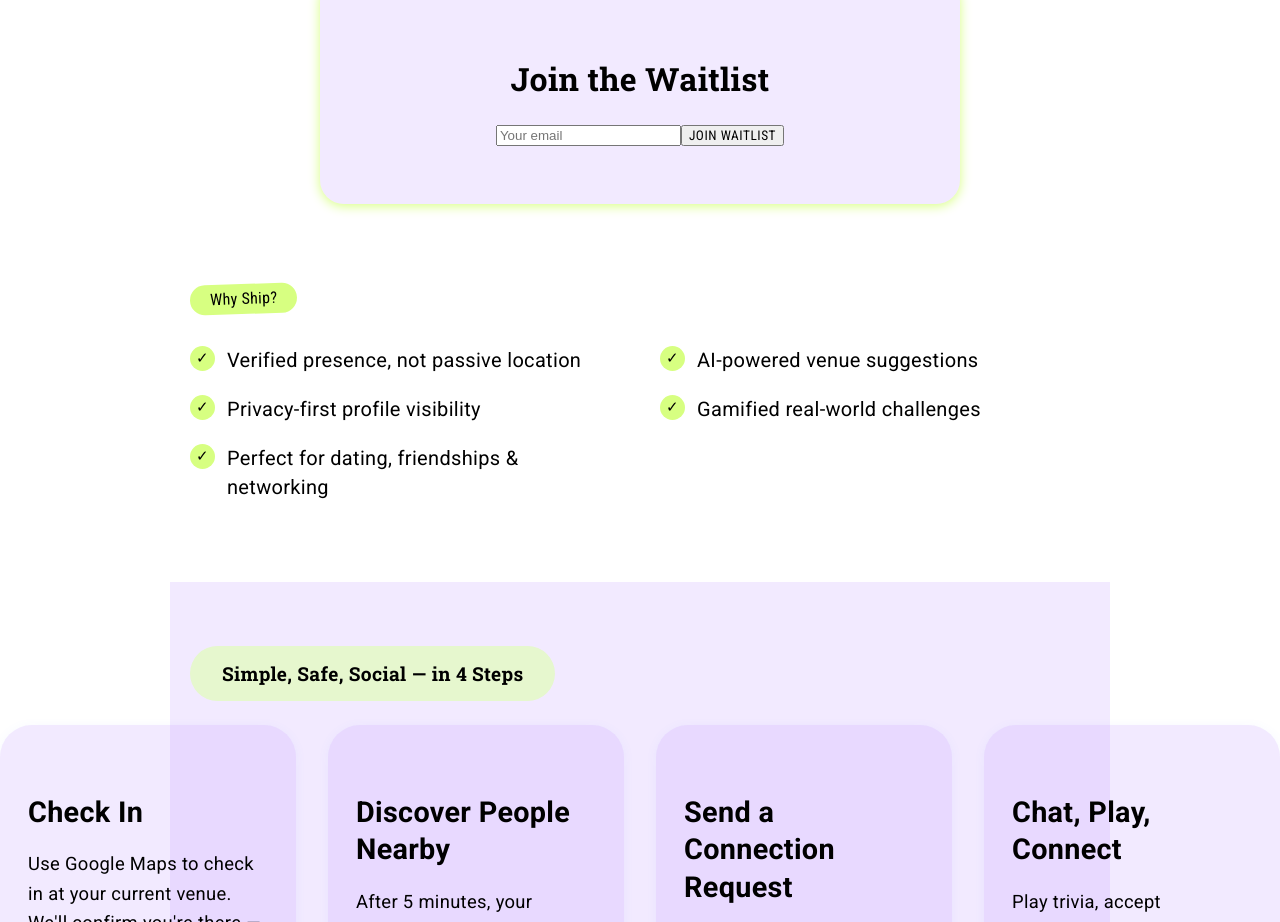
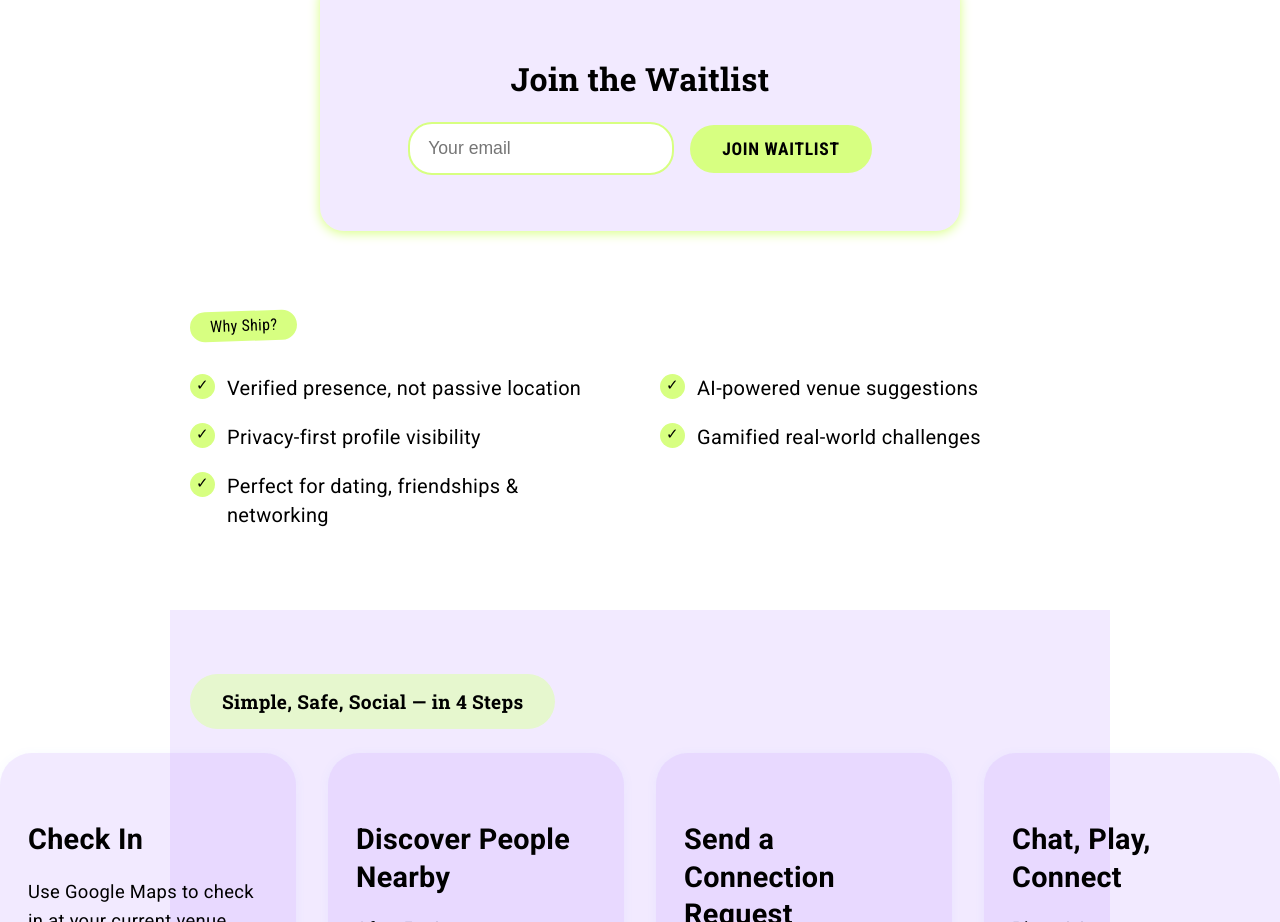
Before and after one commit to mertkilickaplan/shipWebsite, a React (Create React App) app: page / in a window 1280 px wide. Shown: the part 1289-2211 px from the top of the page. Built offline with nearby package versions, Linux system fonts and the light colour scheme; no server answers.

Commit message:
Fix: improve waitlist form layout with flexbox and correct styling

```diff
--- a/src/components/WaitlistForm.jsx
+++ b/src/components/WaitlistForm.jsx
@@ -23,7 +23,10 @@ export default function WaitlistForm() {
   };
 
   return (
-    <form onSubmit={handleSubmit} className="flex flex-col items-center gap-4">
+    <form
+      onSubmit={handleSubmit}
+      className="waitlist-form flex flex-wrap items-center justify-center gap-4 max-w-2xl mx-auto py-4"
+    >
       <input
         type="email"
         placeholder="Your email"
@@ -31,16 +34,16 @@ export default function WaitlistForm() {
         value={email}
         onChange={e => setEmail(e.target.value)}
         disabled={loading}
-        className="px-4 py-3 rounded-full border-2 border-primary focus:outline-none focus:border-secondary"
+        className="flex-1 min-w-[200px] px-6 py-3 rounded-full border-2 border-[#D7FF81] focus:outline-none focus:border-[#BC96FF]"
       />
       <button
         type="submit"
         disabled={loading}
-        className="bg-primary text-white px-6 py-3 rounded-full hover:bg-secondary transition-colors"
+        className="px-6 py-3 rounded-full bg-[#D7FF81] text-black font-semibold transition hover:scale-[1.03]"
       >
         {loading ? 'Saving…' : 'Join Waitlist'}
       </button>
-      {message && <div className="text-center text-sm mt-2">{message}</div>}
+      {message && <p className="w-full text-center mt-2 text-sm text-gray-700">{message}</p>}
     </form>
   );
 }
```
